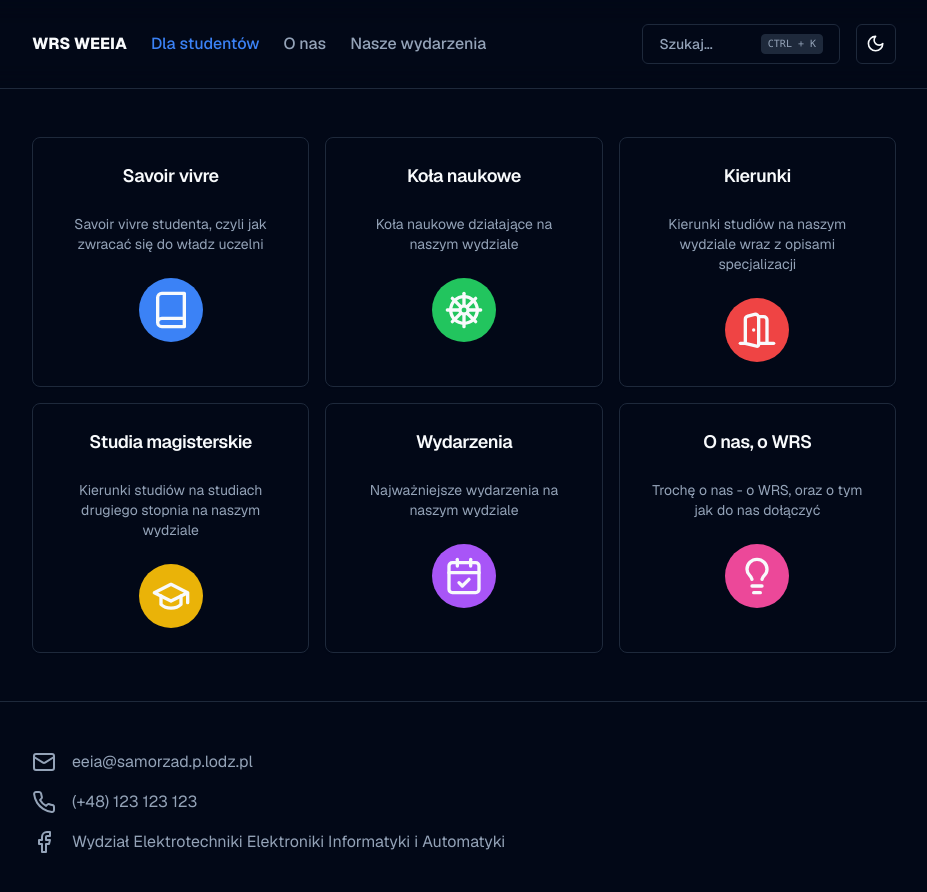
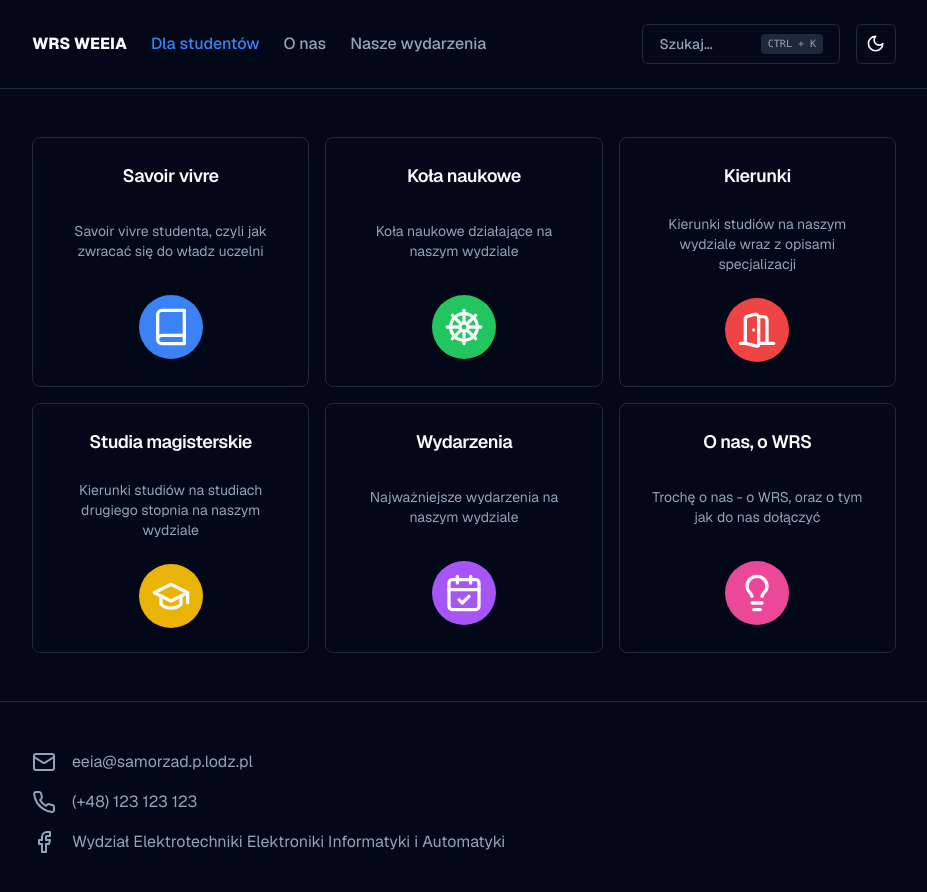
Before and after one commit to WRS-WEEIA-IT/WRS-Website, a Next.js app: page /info in a window 1280 px wide. Shown: the top 892 px of the page, without its empty margins (176-1103 px from the left). Built offline with nearby package versions, Linux system fonts and the light colour scheme.

Commit message:
Fix info grid cells icon alignment

```diff
--- a/components/info-card/InfoCard.tsx
+++ b/components/info-card/InfoCard.tsx
@@ -68,14 +68,14 @@ const InfoCard = ({ title, description, color, Icon, path }: InfoCardRoute) => {
 
     return (
         <Card className={`${colorVariants[color].border} ${colorVariants[color].dropShadow}`}>
-            <Link href={path}>
+            <Link href={path} className='grid h-full grid-flow-row-dense'>
                 <CardHeader>
                     <CardTitle className='text-center text-base md:text-lg lg:text-2x'>{title}</CardTitle>
                 </CardHeader>
                 <CardContent>
                     <CardDescription className='text-center text-xs md:text-sm'>{description}</CardDescription>
                 </CardContent>
-                <CardFooter className='flex items-center justify-center'>
+                <CardFooter className='flex items-center justify-center '>
                     <div className='flex items-center justify-center'>
                         <div className={`w-16 h-16 rounded-full ${colorVariants[color].bg} flex items-center justify-center`}>
                             <Icon className='size-10' />
```
